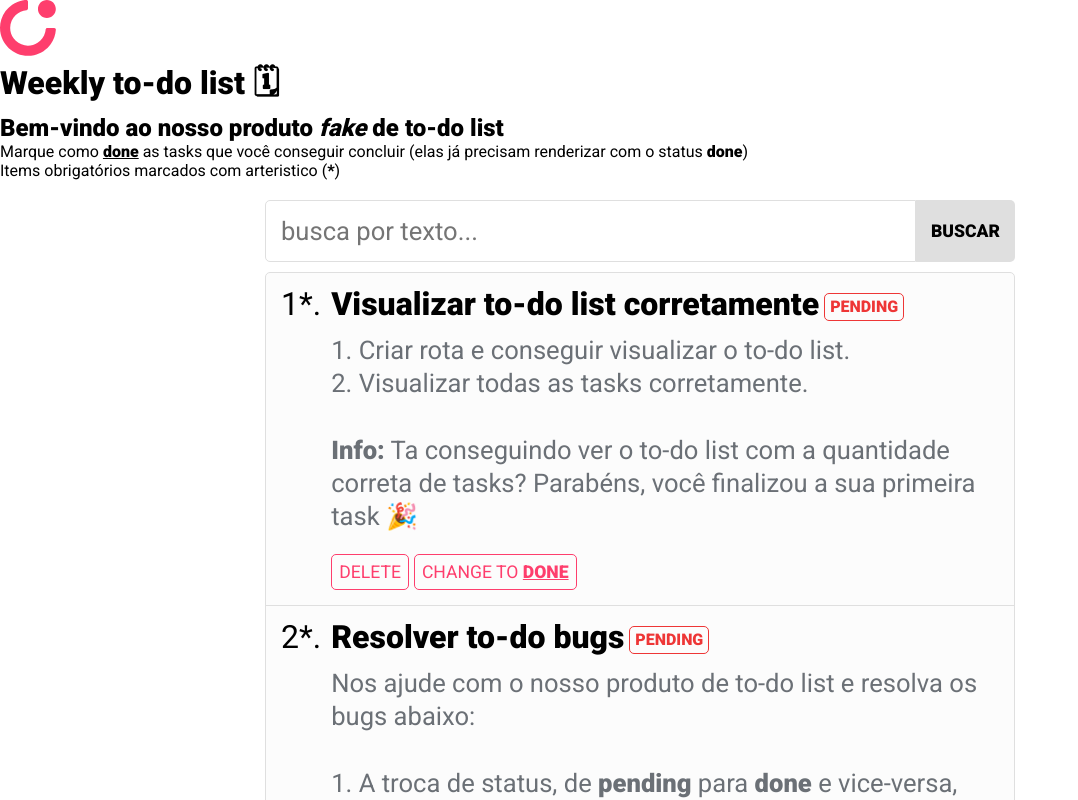
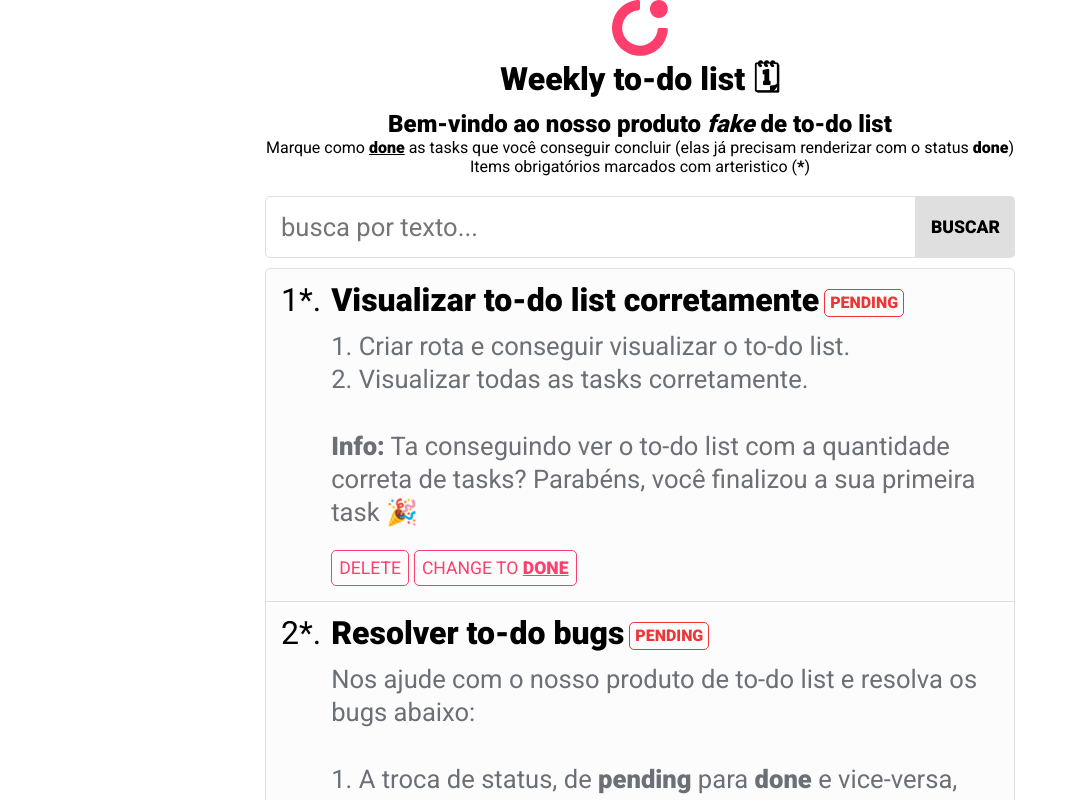
Before and after one commit to luca-henrique/front-end-challenge-cora, a React (Vite) app: page /todo in a window 1280 px wide. Shown: the top 800 px of the page, without its empty margins (0-1078 px from the left). Built offline with nearby package versions, Linux system fonts and the light colour scheme.

Commit message:
refactor: header todo list

```diff
--- a/src/components/molecules/header-todo/header-todo.tsx
+++ /dev/null
@@ -1,25 +0,0 @@
-
-import logoImage from "../../../assets/images/logo.svg";
-
-export const HeaderTodo = () => {
-  return (
-    <header>
-      <img src={logoImage} alt="Cora" title="Cora"></img>
-      <h1>Weekly to-do list &#128467;</h1>
-      <h2>
-        Bem-vindo ao nosso produto <i>fake</i> de <strong>to-do</strong> list
-      </h2>
-      <p>
-        Marque como{" "}
-        <strong>
-          <u>done</u>
-        </strong>{" "}
-        as tasks que você conseguir concluir (elas já precisam renderizar com
-        o status <strong>done</strong>)
-      </p>
-      <p className="disclaimer">
-        Items obrigatórios marcados com arteristico (<strong>*</strong>)
-      </p>
-    </header>
-  )
-}
--- a/src/features/todo-list-header/ui/style.css
+++ b/src/features/todo-list-header/ui/style.css
@@ -0,0 +1,7 @@
+
+.todo-list-header{
+  display: flex;
+  flex-direction: column;
+  justify-content: center;
+  align-items: center;
+}
--- a/src/features/todo-list-header/ui/todo-list-header.tsx
+++ b/src/features/todo-list-header/ui/todo-list-header.tsx
@@ -1,7 +1,27 @@
-import { HeaderTodo } from "../../../components/molecules/header-todo/header-todo"
+
+import logoImage from "../../../assets/images/logo.svg";
+
+import './style.css'
 
 export const TodoListHeader = () => {
   return (
-    <HeaderTodo />
+    <header className="todo-list-header">
+      <img src={logoImage} alt="Cora" title="Cora"></img>
+      <h1>Weekly to-do list &#128467;</h1>
+      <h2>
+        Bem-vindo ao nosso produto <i>fake</i> de <strong>to-do</strong> list
+      </h2>
+      <p>
+        Marque como{" "}
+        <strong>
+          <u>done</u>
+        </strong>{" "}
+        as tasks que você conseguir concluir (elas já precisam renderizar com
+        o status <strong>done</strong>)
+      </p>
+      <p className="disclaimer">
+        Items obrigatórios marcados com arteristico (<strong>*</strong>)
+      </p>
+    </header>
   )
 }
--- a/src/main.tsx
+++ b/src/main.tsx
@@ -7,6 +7,7 @@ import { ToastContainer } from 'react-toastify';
 import 'react-toastify/dist/ReactToastify.css';
 import "./app/styles/global.css"
 import "./app/styles/reset.css"
+
 import { AppProviders } from "./app/provider/index.tsx";
 
 
--- a/src/pages/home-page/index.css
+++ /dev/null
@@ -1,75 +0,0 @@
-
-
-#page {
-  width: 100%;
-  max-width: calc(100% - 50px);
-  min-width: 320px;
-  min-height: 100vh;
-  display: flex;
-  align-items: center;
-  justify-content: center;
-  padding: 50px 0 25px;
-  font-size: 10px;
-  text-align: center;
-  font-family: "Roboto", sans-serif;
-  margin: 0 auto;
-}
-
-#page > div > img {
-  width: 36px;
-  margin-bottom: 25px;
-}
-
-#page > div > h1 {
-  font-size: 5em;
-  font-weight: 700;
-  line-height: 1.4em;
-}
-
-#page > div > h2 {
-  font-size: 2.6em;
-  line-height: 1em;
-  font-weight: 400;
-  color: var(--color-main);
-}
-
-#page > div > p {
-  width: 100%;
-  max-width: 550px;
-  display: block;
-  font-weight: 300;
-  text-align: center;
-  font-size: 1.8em;
-  line-height: 1.4em;
-  margin: 15px auto;
-  color: var(--color-gray);
-}
-
-#page > div > p.disclaimer {
-  padding: 15px;
-  border-radius: 5px;
-  max-width: 450px;
-  background-color: rgba(0, 0, 0, 0.02);
-  border: 1px solid var(--color-light-gray);
-}
-
-#page .buttons {
-  list-style: none;
-  margin-top: 20px;
-}
-
-#page .buttons li:first-child {
-  margin-bottom: 10px;
-}
-
-#page .buttons a {
-  display: inline-block;
-  padding: 10px;
-  font-size: 1.4em;
-  text-decoration: none;
-  border-radius: 5px;
-  min-width: 200px;
-  text-align: center;
-  color: var(--color-main);
-  border: 1px solid var(--color-main);
-}
```
